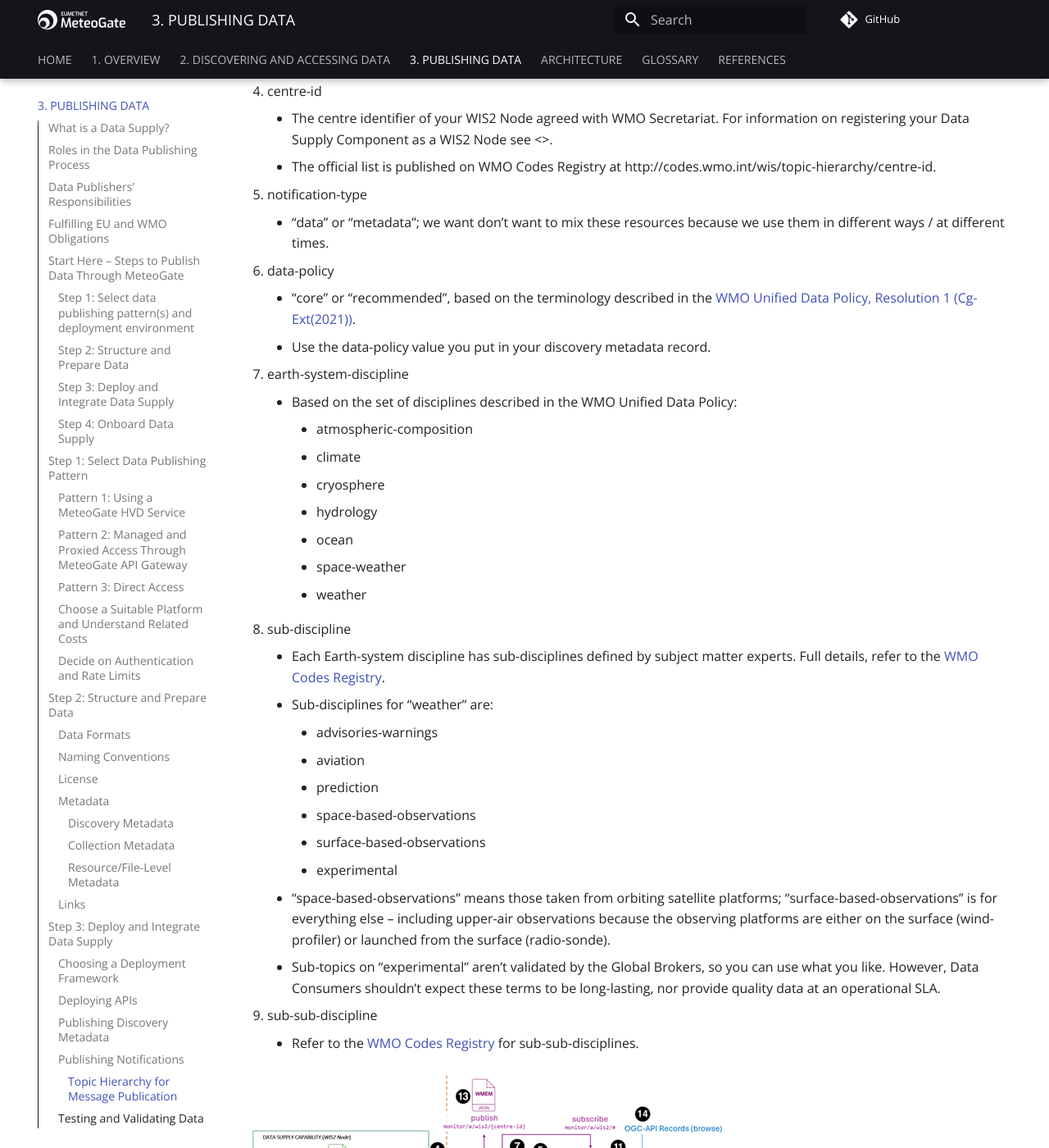
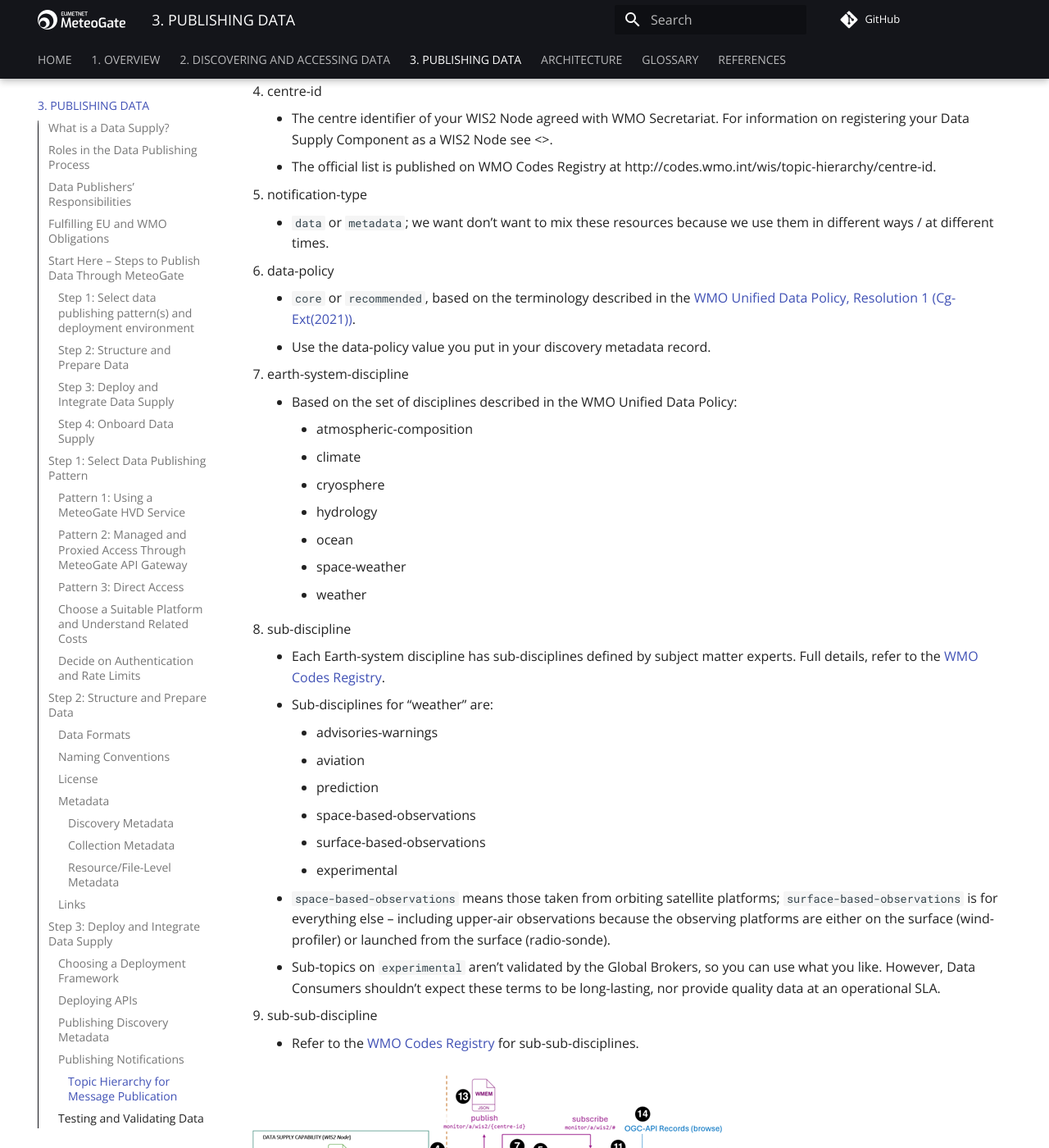
Before and after one commit to EUMETNET/meteogate-documentation, an MkDocs documentation site: the page built from docs/3-publishing-data.md, in a window 1280 px wide and 1400 px high, scrolled down 16093 px. Shown: the whole window at 82% size. Built offline with MkDocs 1.6.1 and Material for MkDocs 9.7.7, drawn with Linux system fonts in a browser that asks for light colours; comment, search, counter and statistics services are not loaded; part of the change alters nothing that is shown; some of the changed text lies outside the part shown.

Commit message:
Update 3-publishing-data.md

````diff
--- a/docs/3-publishing-data.md
+++ b/docs/3-publishing-data.md
@@ -443,22 +443,22 @@ WIS 2.0 Global Brokers will discard messages published on unregistered topics (i
 
 The topic hierarchy follows the pattern below with 9 levels:
 
-{1:channel}/{2:version}/{3:system}/{4:centre-id}/{5:notification-type}/{6:data-policy}/{7:earth-system-discipline}/{8:sub-discipline}/{9:sub-sub-discipline}
+```{1:channel}/{2:version}/{3:system}/{4:centre-id}/{5:notification-type}/{6:data-policy}/{7:earth-system-discipline}/{8:sub-discipline}/{9:sub-sub-discipline}```
 
   1. channel
-      - “origin” for messages coming from WIS2 Nodes, or “cache” for messages coming from Global Caches. Global Caches are part of the WIS 2.0 infrastructure – MeteoGate doesn’t use them directly, but see the [Guide to WIS, Volume II](https://wmo-im.github.io/wis2-guide/guide/wis2-guide-APPROVED.html#_2_4_3_global_cache) if you’d like to know more.
+      - ```origin``` for messages coming from WIS2 Nodes, or ```cache``` for messages coming from Global Caches. Global Caches are part of the WIS 2.0 infrastructure – MeteoGate doesn’t use them directly, but see the [Guide to WIS, Volume II](https://wmo-im.github.io/wis2-guide/guide/wis2-guide-APPROVED.html#_2_4_3_global_cache) if you’d like to know more.
   2. version
-      - Just “a” for now – but we’re ready for breaking changes in years to come such as modifying the structure of the topic hierarchy.
+      - Just ```a”``` for now – but we’re ready for breaking changes in years to come such as modifying the structure of the topic hierarchy.
   3. system
-      - Just “wis2” for now – but WMO may reuse this mechanism for other initiatives?
+      - Just ```wis2``` for now – but WMO may reuse this mechanism for other initiatives?
       - You’re free to re-use this messaging pattern, and the infrastructure you’ve deployed, for other purposes; just use a different value for {system} and the WIS2 Global Services will ignore the messages
   4. centre-id
       -	The centre identifier of your WIS2 Node agreed with WMO Secretariat. For information on registering your Data Supply Component as a WIS2 Node see <<registering-a-wis2-node>>.
       - The official list is published on WMO Codes Registry at http://codes.wmo.int/wis/topic-hierarchy/centre-id.
   5. notification-type
-      -	“data” or “metadata”; we want don’t want to mix these resources because we use them in different ways / at different times.
+      -	```data``` or ```metadata```; we want don’t want to mix these resources because we use them in different ways / at different times.
   6. data-policy
-      -	“core” or “recommended”, based on the terminology described in the [WMO Unified Data Policy, Resolution 1 (Cg-Ext(2021))](https://library.wmo.int/idurl/4/58009).
+      -	```core``` or ```recommended```, based on the terminology described in the [WMO Unified Data Policy, Resolution 1 (Cg-Ext(2021))](https://library.wmo.int/idurl/4/58009).
       -	Use the data-policy value you put in your discovery metadata record.
   7. earth-system-discipline
       - Based on the set of disciplines described in the WMO Unified Data Policy:
@@ -478,8 +478,8 @@ The topic hierarchy follows the pattern below with 9 levels:
         - space-based-observations
         - surface-based-observations
         - experimental
-      - “space-based-observations” means those taken from orbiting satellite platforms; “surface-based-observations” is for everything else – including upper-air observations because the observing platforms are either on the surface (wind-profiler) or launched from the surface (radio-sonde).
-      - Sub-topics on “experimental” aren’t validated by the Global Brokers, so you can use what you like. However, Data Consumers shouldn’t expect these terms to be long-lasting, nor provide quality data at an operational SLA.
+      - ```space-based-observations``` means those taken from orbiting satellite platforms; ```surface-based-observations``` is for everything else – including upper-air observations because the observing platforms are either on the surface (wind-profiler) or launched from the surface (radio-sonde).
+      - Sub-topics on ```experimental``` aren’t validated by the Global Brokers, so you can use what you like. However, Data Consumers shouldn’t expect these terms to be long-lasting, nor provide quality data at an operational SLA.
   9. sub-sub-discipline
       - Refer to the [WMO Codes Registry](http://codes.wmo.int/wis/topic-hierarchy) for sub-sub-disciplines.
 
````
